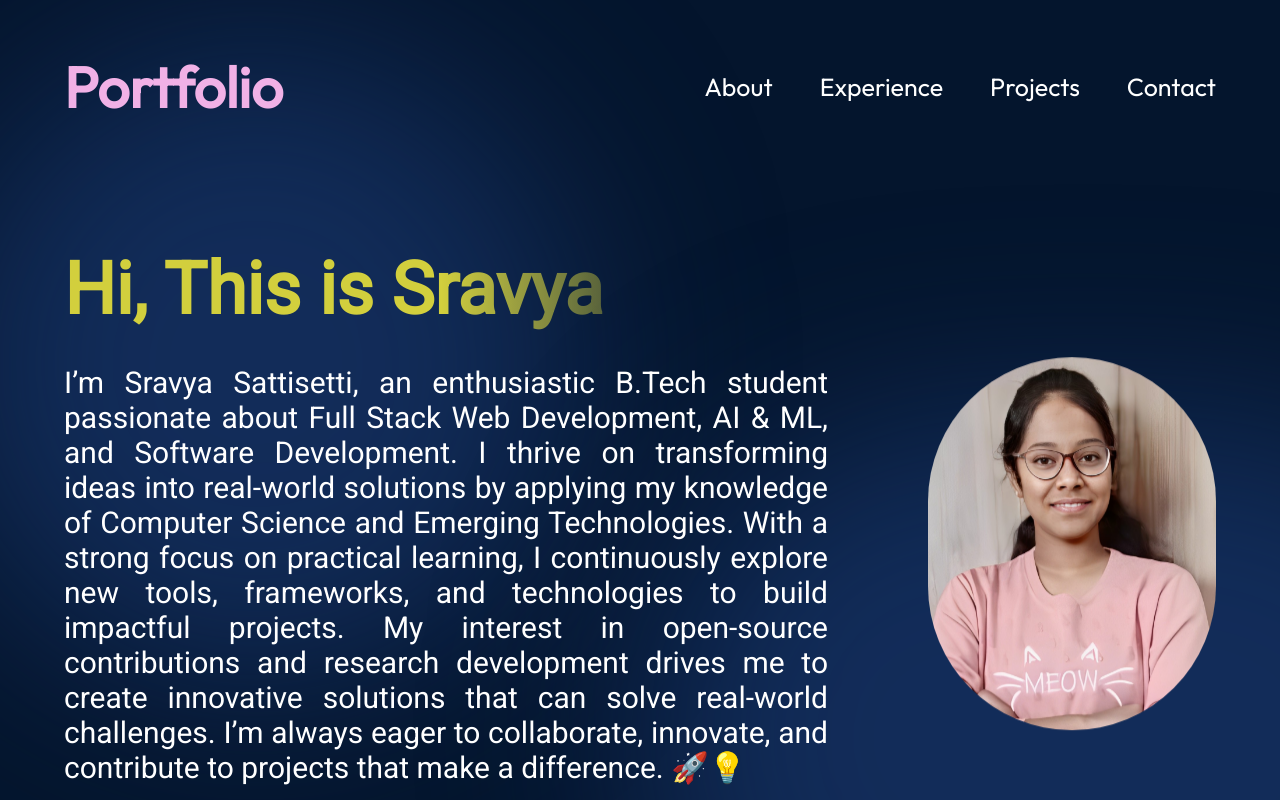
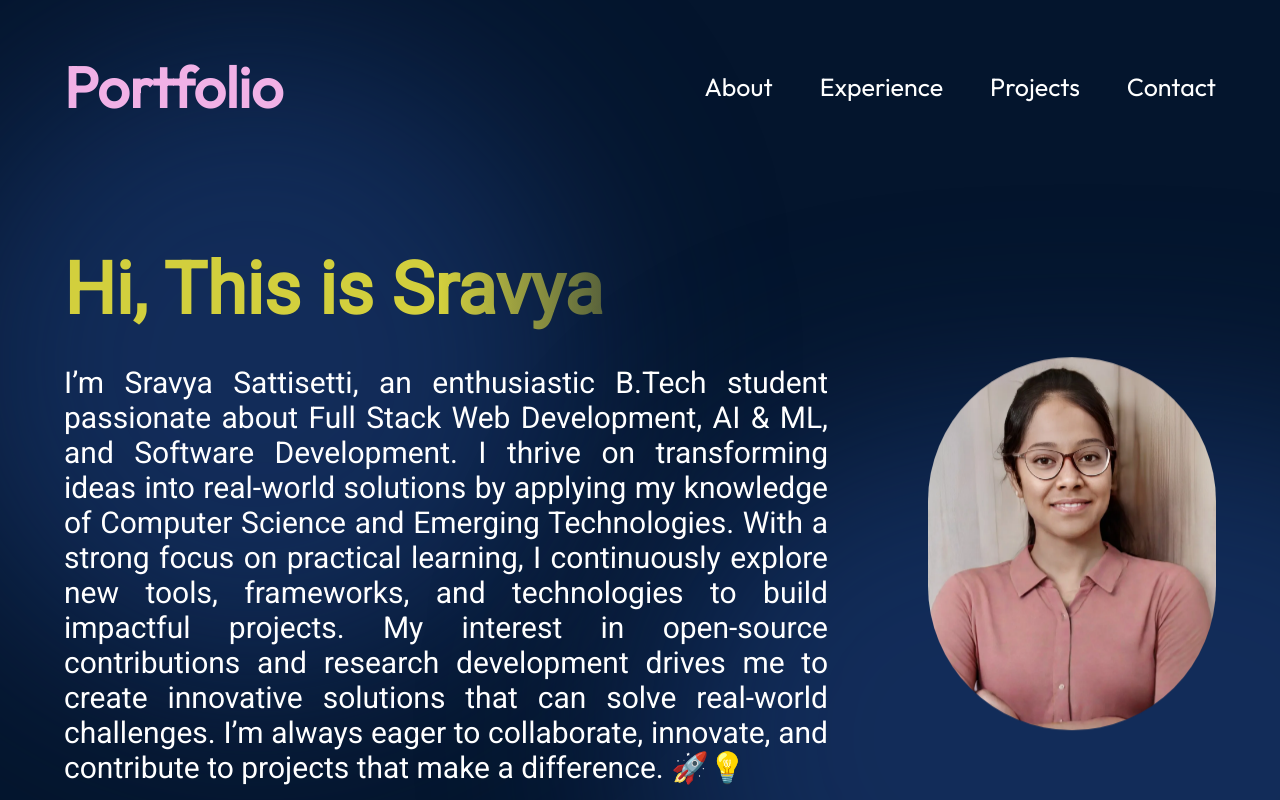
Before and after one commit to SravyaSattisetti777/My-Portfolio, a React (Vite) app: page / in a window 1280 px wide. Shown: the top 800 px of the page. Built offline with nearby package versions, Linux system fonts and the light colour scheme.

Commit message:
Update Hero.jsx

```diff
--- a/src/components/Hero/Hero.jsx
+++ b/src/components/Hero/Hero.jsx
@@ -16,7 +16,7 @@ export const Hero = () => {
         </a>
       </div>
       <img
-        src={getImageUrl("hero/SravyaPic (1).jpg")}
+        src={getImageUrl("hero/image (7).webp")}
         alt="Hero image of me"
         className={styles.heroImg}
       />
```
